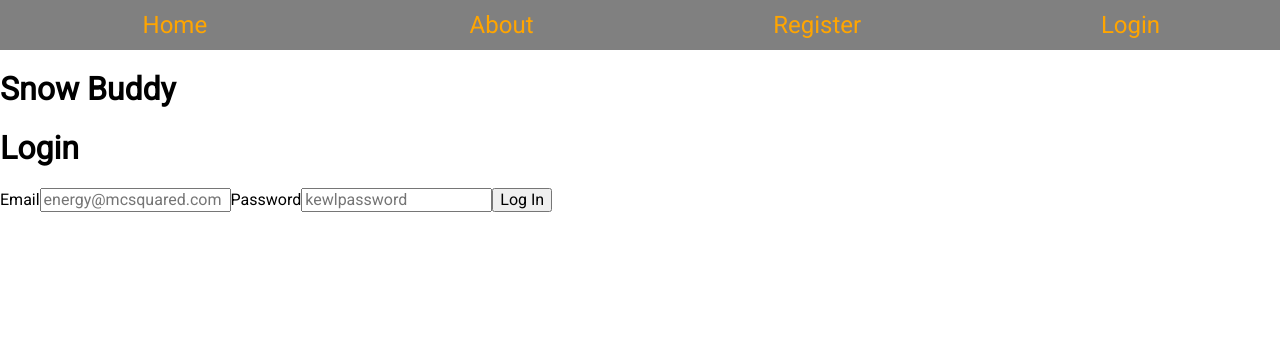
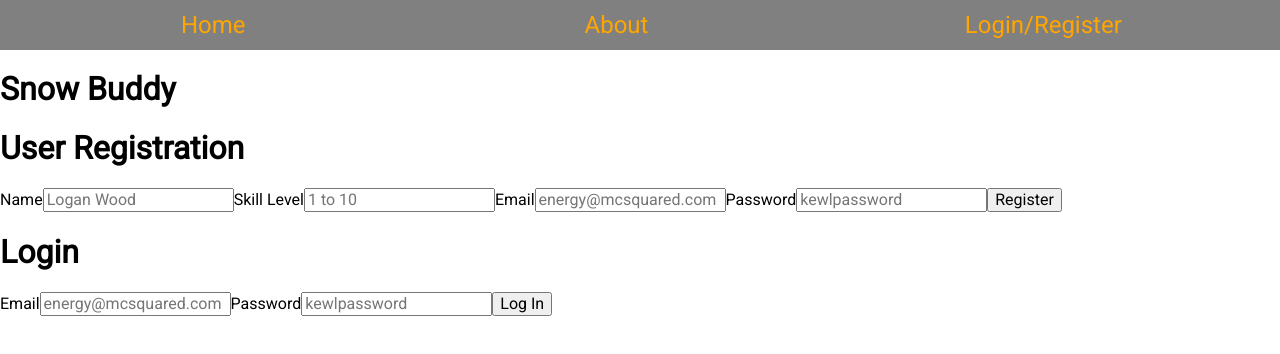
Before and after one commit to lwood54/snow-buddy, a React (Create React App) app in the folder client/: page /userProfile in a window 1280 px wide. Shown: the top 354 px of the page. Built offline with nearby package versions, Linux system fonts and the light colour scheme.

Commit message:
restructure login/register pages --> components

```diff
--- a/client/src/appRouter.js
+++ b/client/src/appRouter.js
@@ -2,7 +2,6 @@ import React from "react";
 import { Route, Switch } from "react-router-dom";
 import Home from "./pages/home";
 import About from "./pages/about";
-import UserRegistration from "./pages/userRegistration";
 import UserProfile from "./pages/userProfile";
 
 function AppRouter() {
@@ -10,7 +9,6 @@ function AppRouter() {
 		<Switch>
 			<Route path="/" exact component={Home} />
 			<Route path="/about/" component={About} />
-			<Route path="/userRegistration/" component={UserRegistration} />
 			<Route path="/userProfile/" component={UserProfile} />
 		</Switch>
 	);
--- a/client/src/components/UserInfo.js
+++ b/client/src/components/UserInfo.js
@@ -6,13 +6,11 @@ const UserInfo = () => {
 	const [currentUser, setCurrentUser] = useContext(CurrentUserContext);
 	const [newSkillLevel, setNewSkillLevel] = useState("");
 	const [userMessage, setUserMessage] = useState("");
-	const [showUserMessage, setShowUserMessage] = useState(false);
 	const [userIsUpdated, setIsUserUpdated] = useState("");
 
 	useEffect(() => {
 		const timer = setTimeout(() => {
 			setUserMessage("");
-			setShowUserMessage(false);
 			setIsUserUpdated(false);
 		}, 3000);
 		return () => clearTimeout(timer);
@@ -50,7 +48,6 @@ const UserInfo = () => {
 				.then(res => {
 					if (res.error) {
 						setUserMessage(res.error);
-						setShowUserMessage(true);
 						setIsUserUpdated(false);
 					} else {
 						setCurrentUser({
@@ -86,6 +83,7 @@ const UserInfo = () => {
 					</ul>
 				</div>
 			) : null}
+			{userMessage ? <p>{userMessage}</p> : null}
 		</div>
 	);
 };
--- a/client/src/components/UserLogin.js
+++ b/client/src/components/UserLogin.js
@@ -1,10 +1,10 @@
-import React, { useState, useEffect, useContext, useRef } from "react";
+import React, { useState, useContext } from "react";
 import { LoggedInStatus, CurrentUserContext } from "../App";
 
 const UserLogin = () => {
 	const [userEmail, setUserEmail] = useState("");
 	const [userPassword, setUserPassword] = useState("");
-	const [isLoggedIn, setIsLoggedIn] = useContext(LoggedInStatus);
+	const [, setIsLoggedIn] = useContext(LoggedInStatus);
 	const [, setCurrentUser] = useContext(CurrentUserContext); // need ' , ' to define empty variable
 	const [errorMessage, setErrorMessage] = useState("");
 
--- a/client/src/components/UserLogout.js
+++ b/client/src/components/UserLogout.js
@@ -1,25 +1,12 @@
-import React, { useState, useEffect, useContext } from "react";
-import { LoggedInStatus, CurrentUserContext } from "../App";
+import React, { useContext } from "react";
+import { LoggedInStatus } from "../App";
 
 const UserLogout = () => {
-	const [isLoggedIn, setIsLoggedIn] = useContext(LoggedInStatus);
-	const [, setCurrentUser] = useContext(CurrentUserContext);
-	const [logoutMessage, setLogoutMessage] = useState("");
-	const [showLogoutMessage, setShowLogoutMessage] = useState("");
-
-	useEffect(() => {
-		const timer = setTimeout(() => {
-			setLogoutMessage("");
-			setShowLogoutMessage(false);
-		}, 3000);
-		return () => clearTimeout(timer);
-	}, [isLoggedIn, setShowLogoutMessage]);
+	const [, setIsLoggedIn] = useContext(LoggedInStatus);
 
 	const handleLogout = e => {
 		e.preventDefault();
 		setIsLoggedIn(false);
-		setLogoutMessage("Logging out...");
-		setShowLogoutMessage(true);
 	};
 
 	return (
--- a/client/src/navigation/navBar.js
+++ b/client/src/navigation/navBar.js
@@ -19,13 +19,8 @@ const NavBar = () => {
 			<Link to="/about/" className={cls.linkStyle}>
 				About
 			</Link>
-			{!isLoggedIn ? (
-				<Link to="/userRegistration/" className={cls.linkStyle}>
-					Register
-				</Link>
-			) : null}
 			<Link to="/userProfile/" className={cls.linkStyle}>
-				{isLoggedIn ? "User Profile" : "Login"}
+				{isLoggedIn ? "User Profile" : "Login/Register"}
 			</Link>
 		</nav>
 	);
--- a/client/src/pages/userProfile.js
+++ b/client/src/pages/userProfile.js
@@ -1,14 +1,16 @@
-import React, { useState, useContext, useEffect } from "react";
-import { LoggedInStatus, CurrentUserContext } from "../App";
+import React, { useContext } from "react";
+import { LoggedInStatus } from "../App";
 import UserInfo from "../components/UserInfo";
 import UserLogin from "../components/UserLogin";
 import UserLogout from "../components/UserLogout";
+import UserRegistration from "../components/UserRegistration";
 
 const UserProfile = () => {
 	const [isLoggedIn] = useContext(LoggedInStatus);
 	// return <div>{!isLoggedin ? <UserLogin /> : <UserInfo />}</div>;
 	return (
 		<div>
+			<UserRegistration />
 			{isLoggedIn ? <UserLogout /> : <UserLogin />}
 			<UserInfo />
 		</div>
```
Also changed, not shown: client/src/components/UserRegistration.js (renamed from client/src/pages/userRegistration.js).
